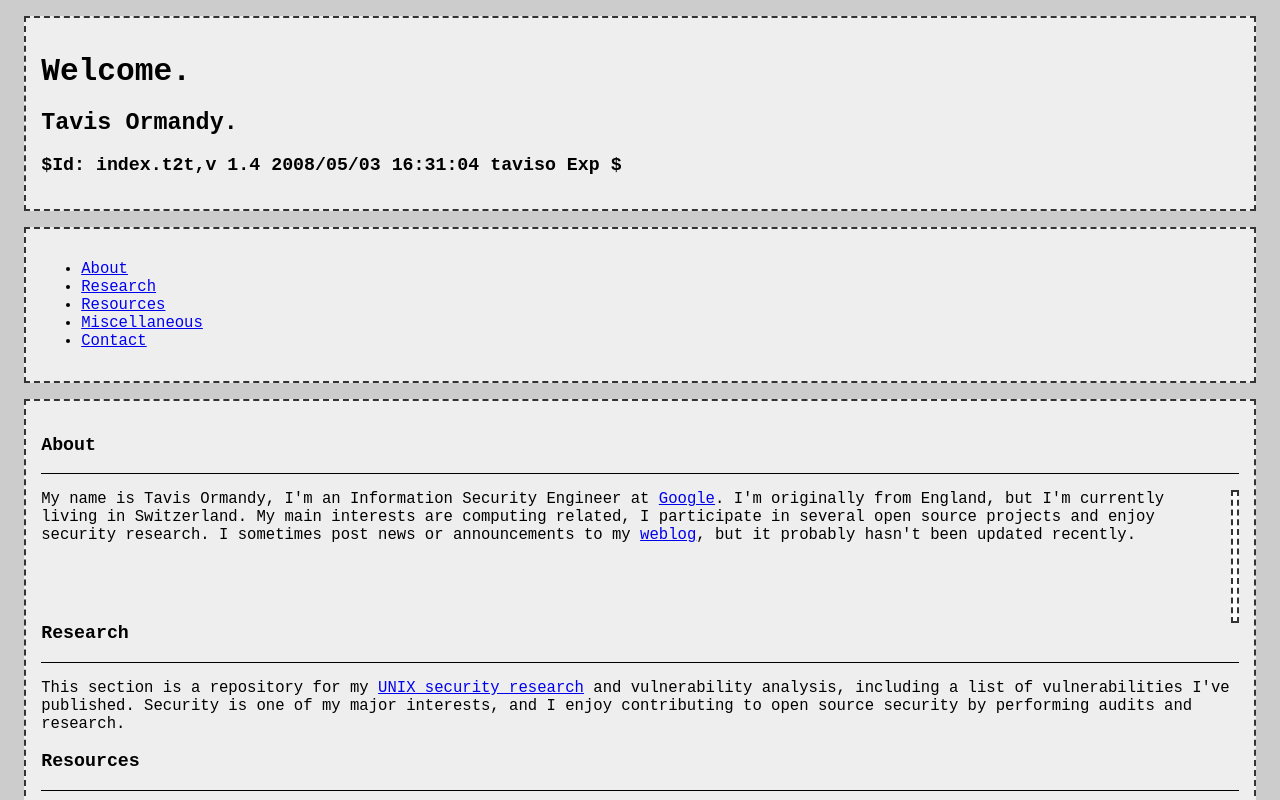
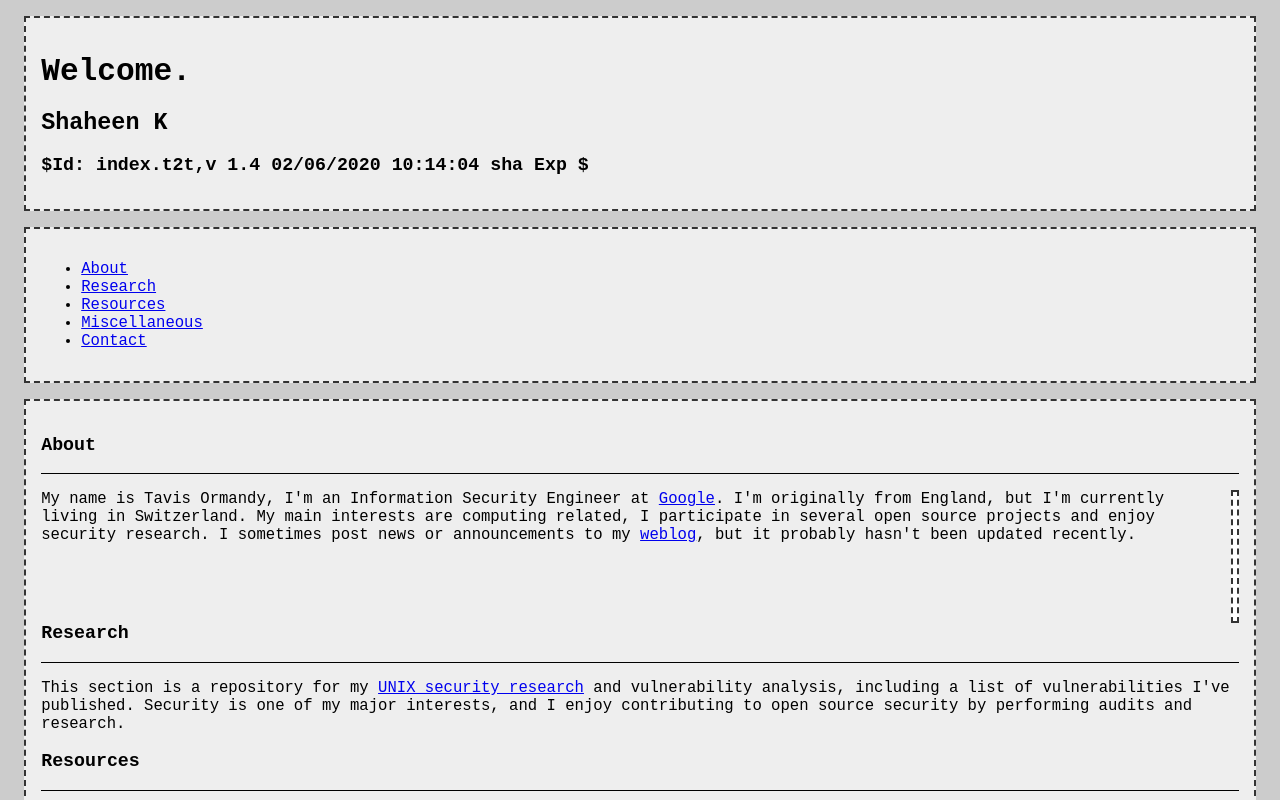
Before and after one commit to shaheenkdr/shaheenk.me, a plain HTML site: page index.html in a window 1280 px wide. Shown: the top 800 px of the page. Drawn offline with Linux system fonts and the light colour scheme.

Commit message:
Update index.html

```diff
--- a/index.html
+++ b/index.html
@@ -17,9 +17,9 @@
   <div class="header" id="header">
     <h1>Welcome.</h1>
 
-    <h2>Tavis Ormandy.</h2>
+    <h2>Shaheen K</h2>
 
-    <h3>$Id: index.t2t,v 1.4 2008/05/03 16:31:04 taviso Exp $</h3>
+    <h3>$Id: index.t2t,v 1.4 02/06/2020 10:14:04 sha Exp $</h3>
   </div>
 
   <div class="toc" id="toc">
```
